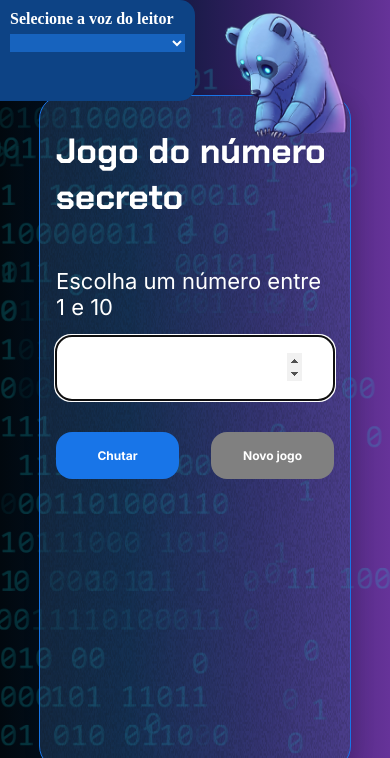
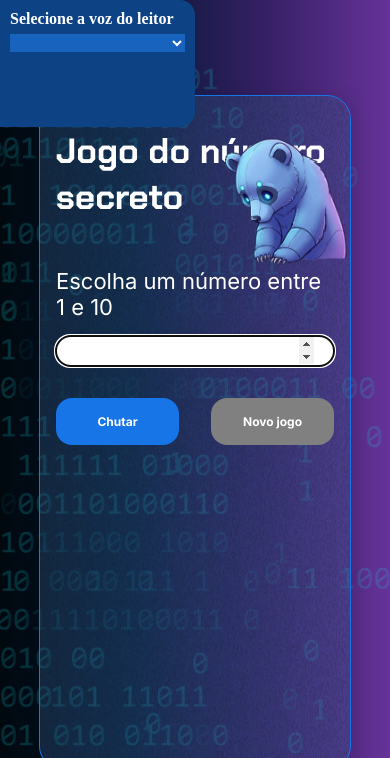
Before and after one commit to Christian-Rui/jogo-numero-secreto-ONE, a plain HTML site: page index.html in a window 390 px wide. Shown: the top 758 px of the page. Drawn offline with Linux system fonts and the light colour scheme.

Commit message:
style: corrigir falhas na responsividade

```diff
--- a/style.css
+++ b/style.css
@@ -41,6 +41,7 @@
     background-image: url("img/Ruido.png");
     background-size: 100% 100%;
     position: relative;
+    z-index: 0;
 }
 
 
@@ -134,6 +135,7 @@
     padding: 10px;
     border-radius: 0 15px 15px 0;
     background-color: #0d4385;
+    z-index: 2;
 }
 
 .voices__select{
@@ -206,8 +208,7 @@
     }
 
     .container {
-        margin-top: 20vh;
-
+        margin-top: 15vh;
     }
 
     .container__botao {
@@ -244,7 +245,7 @@
         margin-bottom: 6px;
     }
     .voices{
-        width: 30vw;
+        width: 40vw;
         height: 18vh;
     }
 
@@ -279,6 +280,7 @@
 
     .container__input {
         height: 30px;
+        padding: 12px 20px;
     }
 
 
@@ -289,10 +291,10 @@
     .container__imagem-pessoa {
         display: flex;
         width: 125px;
-        position: fixed;
+        position: absolute;
         top: 0;
         right: 0;
-        margin-right: 40px;
+        margin-top: 30px;
     }
 
     .container__conteudo {
@@ -310,7 +312,7 @@
     }
     .voices{
         width: 50vw;
-        height: 12%;
+        height: 15%;
     }
 
     .voices__select{
```
